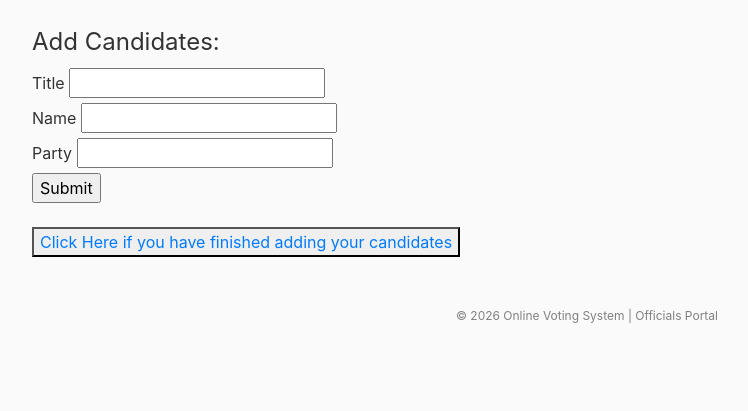
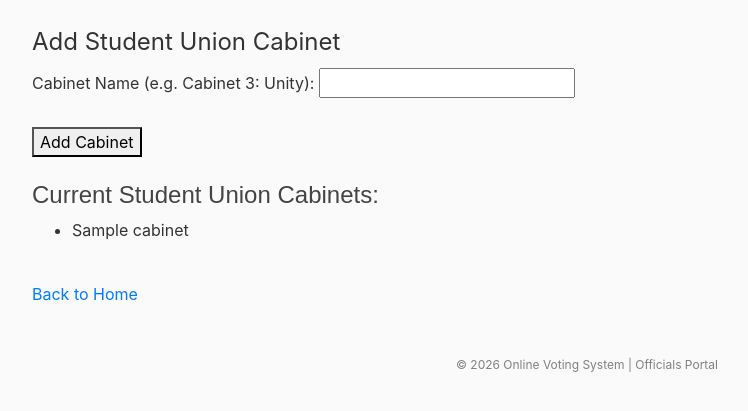
Before and after one commit to sam2005728-maker/COMP3500SEF, a Flask app: template CM2305-Voting-System-Prototype--master/Admin_Microservice/Application/templates/add_candidates.html in a window 1280 px wide. Shown: the part 56-467 px from the top of the page, without its empty margins (53-801 px from the left). Run offline with Flask 2, Linux system fonts and the light colour scheme; the template is opened without the code that fills it: most values are stand-ins (such as "Sample title", 1, 10 or a date in 2020); form fields are guessed from the names that the template uses; parts of the project's set-up code (start-up, migrations or seed data) failed here and were passed over; some libraries are stand-ins or nearby versions.

Commit message:
Update add_candidates.html

```diff
--- a/CM2305-Voting-System-Prototype--master/Admin_Microservice/Application/templates/add_candidates.html
+++ b/CM2305-Voting-System-Prototype--master/Admin_Microservice/Application/templates/add_candidates.html
@@ -1,23 +1,23 @@
 {% extends "layout.html" %}
 {% block content %}
-<legend>Add Candidates: </legend>
-<form action="" method="POST">
-  {{ form.csrf_token }}
-  <div>
-    {{ form.title.label }} {{ form.title }}
-  </div>
-  <div>
-    {{ form.name.label }} {{ form.name }}
-  </div>
-
-  <div>
-    {{ form.party.label }} {{ form.party }}
-  </div>
-
-  <div>
-    {{ form.submit() }}
-  </div>
+<legend>Add Student Union Cabinet</legend>
+<form method="POST" action="">
+    <div>
+        <label for="cabinet_name">Cabinet Name (e.g. Cabinet 3: Unity):</label>
+        <input type="text" id="cabinet_name" name="cabinet_name" required>
+    </div>
+    <br>
+    <div>
+        <button type="submit">Add Cabinet</button>
+    </div>
 </form>
 <br>
-<button type="button" name="button"><a href="{{url_for('index')}}">Click Here if you have finished adding your candidates</a></button>
+<h4>Current Student Union Cabinets:</h4>
+<ul>
+    {% for cabinet in cabinets %}
+        <li>{{ cabinet.Name }}</li>
+    {% endfor %}
+</ul>
+<br>
+<a href="{{ url_for('index') }}">Back to Home</a>
 {% endblock content %}
```
